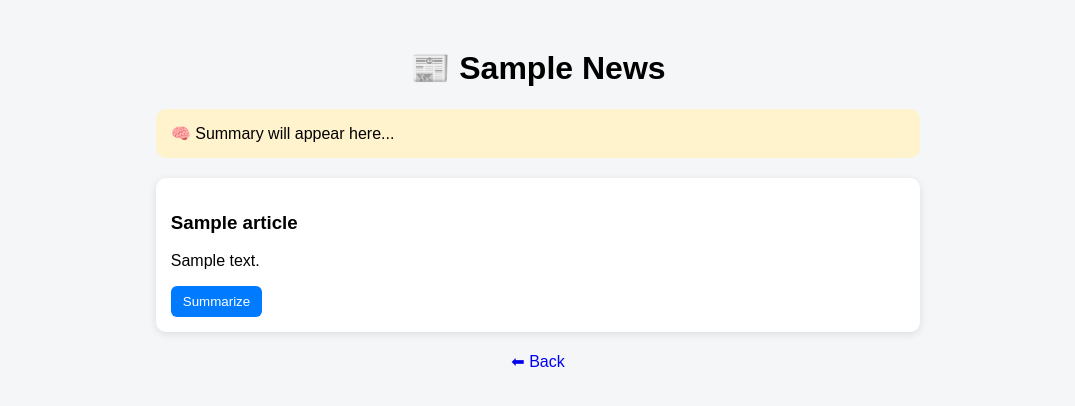
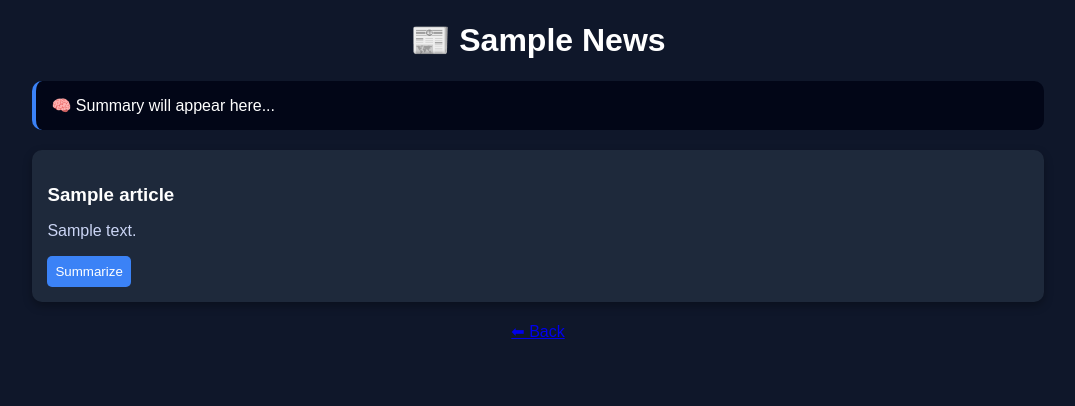
Before and after one commit to Vishwam-Gawande/ai-news-assistant, a Flask app: a page that uses templates/news.html in a window 1280 px wide. Shown: the top 406 px of the page, without its empty margins (102-1177 px from the left). Run offline with Flask 3, Linux system fonts and the light colour scheme; a database or web service that is not in the repository returns one stand-in record (values such as "Sample title"); data that the repository does not hold is empty.

Commit message:
UI improved

```diff
--- a/app.py
+++ b/app.py
@@ -63,13 +63,13 @@ def summarize():
     text = request.args.get("text")
     category = request.args.get("category")
 
-    # ✅ Get summary
+
     if text:
         summary = summarize_text(text)
     else:
         summary = "No text provided"
 
-    # ✅ Fetch articles again
+
     if category == "ai":
         url = f"https://newsapi.org/v2/everything?q=artificial intelligence&apiKey={API_KEY}"
 
--- a/templates/news.html
+++ b/templates/news.html
@@ -5,52 +5,70 @@
     <style>
     body {
         font-family: Arial;
-            background-color: #f4f6f8;
-            padding: 20px;
+        background: #0f172a;
+        color: white;
     }
 
     h1 {
     text-align: center;
     }
 
+    .container {
+        width: 80%;
+        margin: auto;
+    }
+
     .card {
-            background: white;
+        background: #1e293b;
         padding: 15px;
-            margin: 15px auto;
-            width: 60%;
+        margin: 20px 0;
         border-radius: 10px;
-            box-shadow: 0px 2px 8px rgba(0,0,0,0.1);
+        box-shadow: 0 4px 10px rgba(0,0,0,0.3);
+    }
+
+    .card h3 {
+        margin-bottom: 5px;
+    }
+
+    .card p {
+    color: #cbd5f5;
+    }
+
+    .card:hover {
+        transform: scale(1.02);
+        transition: 0.3s;
     }
 
     button {
-            padding: 8px 12px;
+        background: #3b82f6;
+        color: white;
+        padding: 8px;
         border: none;
-            border-radius: 6px;
-            background-color: #007BFF;
-            color: white;
+        border-radius: 5px;
         cursor: pointer;
     }
 
     button:hover {
-            background-color: #0056b3;
+    background: darkblue;
     }
 
     .summary-box {
-            background: #fff3cd;
+        background: #020617;
         padding: 15px;
+        margin-bottom: 20px;
         border-radius: 10px;
-            margin: 20px auto;
-            width: 60%;
+        border-left: 4px solid #3b82f6;
     }
 
-        a {
-            text-decoration: none;
-        }
     </style>
 </head>
 <body>
 
+    <div class="container">
+
+
     <h1>📰 {{ category.capitalize() }} News</h1>
+
 
     <div id="summary-box" class="summary-box">
     🧠 Summary will appear here...
@@ -70,14 +88,13 @@
     {% for article in articles %}
     <div class="card">
         <h3>{{ article.title }}</h3>
-        <p>{{ article.description or article.title }}</p>
+        <p>{{ article.description }}</p>
 
-        <a href="/summarize?text={{ article.description or article.title }}&category={{ category }}">
-            <button onclick="getSummary('{{ article.description or article.title }}')">
+        <button onclick="getSummary(`{{ article.description or article.title }}`)">
         Summarize
         </button>
-        </a>
     </div>
+
     {% endfor %}
 
     <div style="text-align:center; margin-top:20px;">
@@ -100,6 +117,6 @@
             });
         }
     </script>
-
+    </div>
 </body>
 </html>
```
Lines whose indentation alone changed are shown as unchanged.
